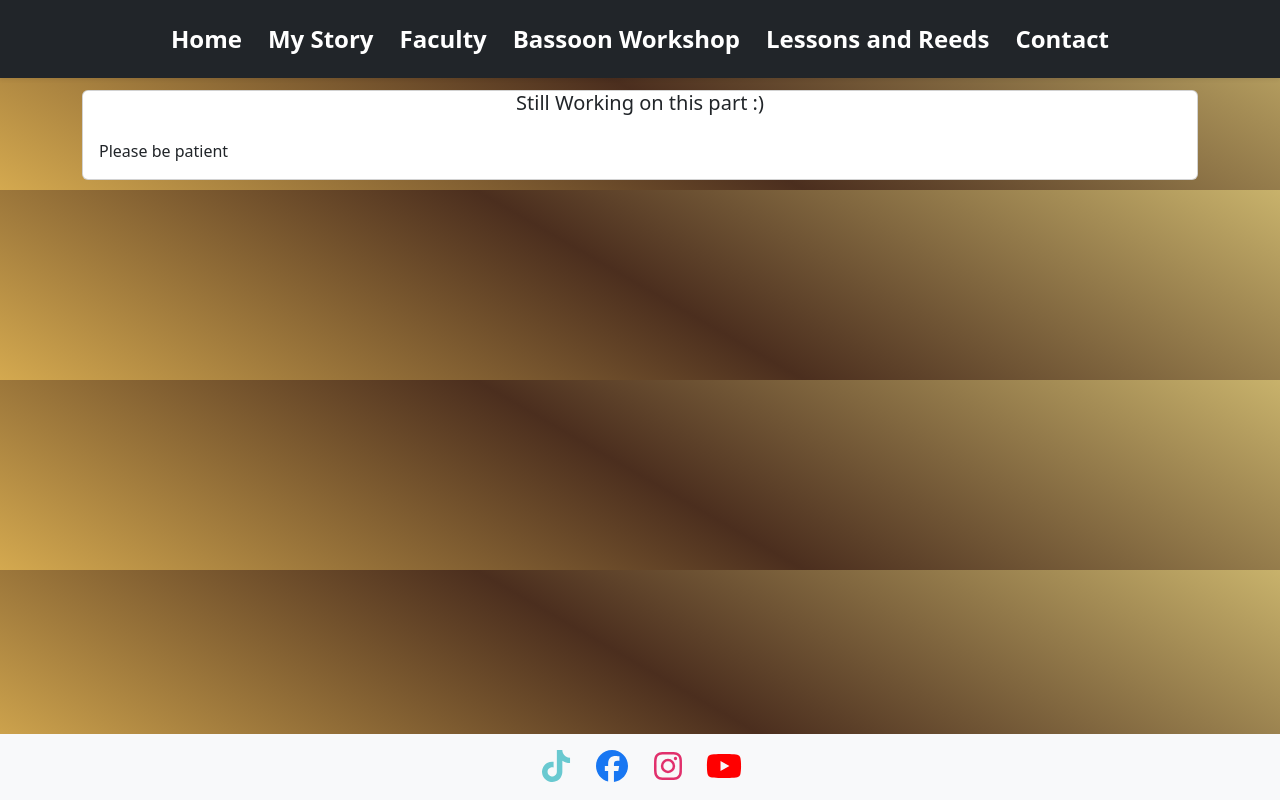
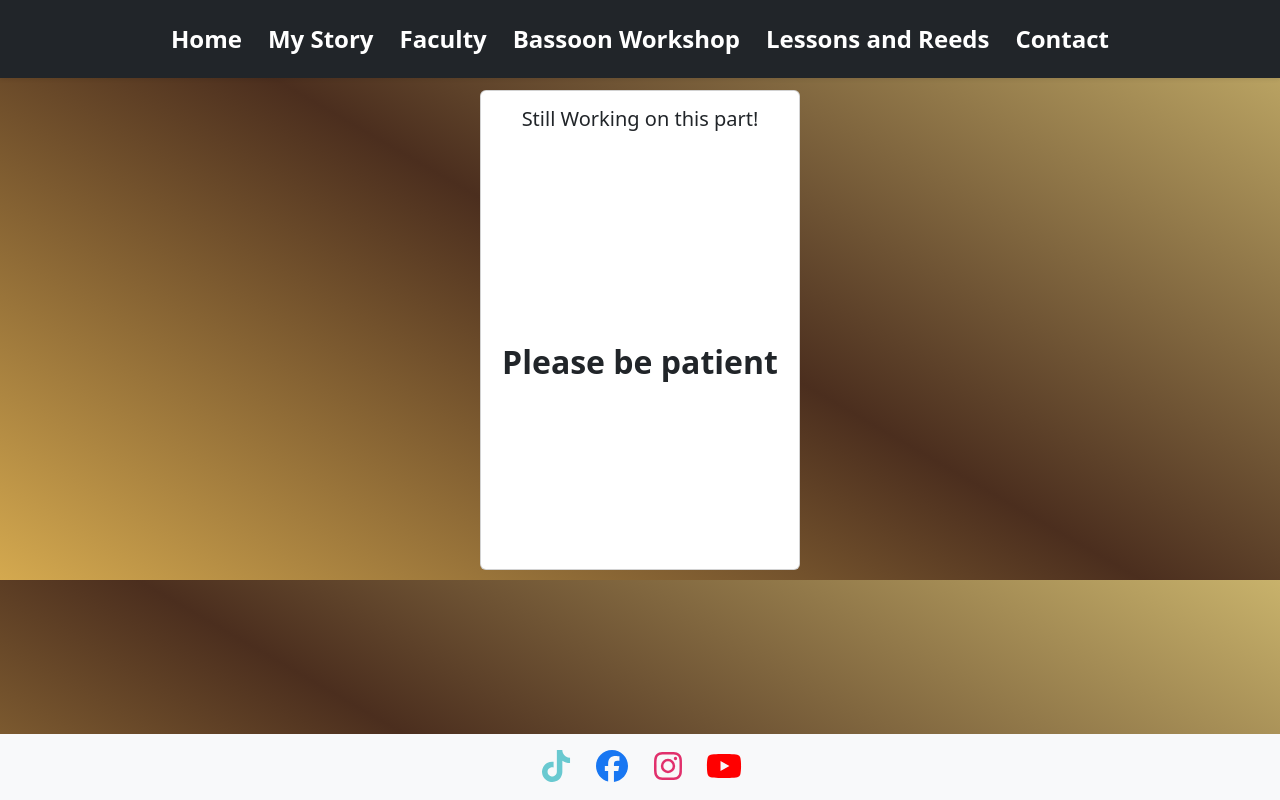
Before and after one commit to elorback/WoodWindInstitue, a React (Vite) app: page / in a window 1280 px wide. Built offline with nearby package versions, Linux system fonts and the light colour scheme.

Commit message:
added edits to pages

```diff
--- a/src/pages/Home.tsx
+++ b/src/pages/Home.tsx
@@ -1,14 +1,15 @@
 import React from 'react';
-import { Container, Row, Col, Card, Button, CardBody } from 'react-bootstrap';
+//import { Container, Row, Col, Card, Button,  } from 'react-bootstrap';
+import { Container, Card } from 'react-bootstrap';
 import './css/Home.css'; // Import the CSS file
 
 const Home: React.FC = () => {
     return (
         <>
             <Container className="home-container">
-                <Card>
-                    <Card.Title>Still Working on this part :) </Card.Title>
-                    <Card.Body>Please be patient</Card.Body>
+                <Card className='card-container'>
+                    <Card.Title className='c-title'>Still Working on this part! </Card.Title>
+                    <Card.Body className='c-body'>Please be patient</Card.Body>
                 </Card>
             </Container>
         </>
--- a/src/pages/css/Home.css
+++ b/src/pages/css/Home.css
@@ -1,3 +1,21 @@
 .home-container {
 padding-top: 5rem;
+display: flex;
+justify-content: center;
+align-items: center;
 }
+.card-container{
+    min-height: 30rem;
+    width: 20rem;
+}
+.c-body{
+    font-size: 2rem;
+    font-weight: 600;
+    display: flex;
+    justify-content: center;
+    align-items: center;
+}
+.c-title{
+    margin: 1rem 0;
+    padding: 1rem 0;
+}
```
